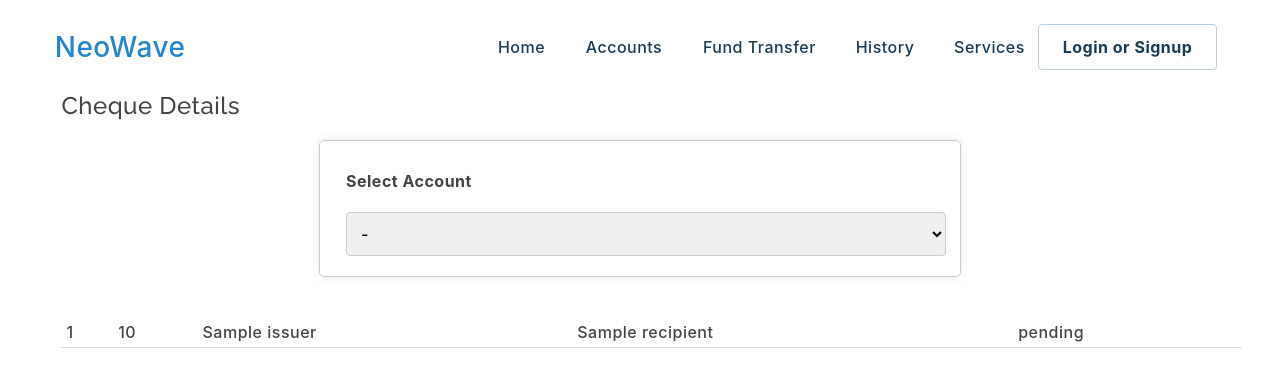
After one commit to thepritamshaw/onlinebankingsystem, a Django app: template templates/cheque.html in a window 1280 px wide. The commit adds this page. Shown: the top 387 px of the page. Run offline with Django 3.2, Linux system fonts and the light colour scheme; the template is opened without the code that fills it: most values are stand-ins (such as "Sample title", 1, 10 or a date in 2020).

Commit message:
user can see cheque details, but not sop it as of now

```diff
--- a/neowave/urls.py
+++ b/neowave/urls.py
@@ -13,4 +13,5 @@ urlpatterns = [
 	path('get_beneficiary_name/', views.get_beneficiary_name, name='get_beneficiary_name'),
 	path('transaction_history', views.transaction_history, name= 'transaction_history'),
 	path('userdetails', views.userdetails, name= 'userdetails'),
+    path('cheque_details', views.cheque_details, name='cheque_details'),
 ]
--- a/templates/base.html
+++ b/templates/base.html
@@ -44,7 +44,7 @@
 						<li class="dropdown nav-menu-item">Services
 							<ul class="dropdown-menu">
 								<li><a href="/userdetails">Update Profile</a></li>
-								<li><a href="#">DD2</a></li>
+								<li><a href="/cheque_details">Cheques</a></li>
 								<li><a href="#">DD3</a></li>
 								<li><a href="#">DD4</a></li>
 								<li><a href="#">DD5</a></li>
--- /dev/null
+++ b/templates/cheque.html
@@ -0,0 +1,81 @@
+{% extends 'base.html' %}
+<head>
+	{% block title %}
+	<title>Log in to your Account- NeoWave Bank</title>
+	{% endblock %}
+
+	{% block stylecontent %}
+		<style>
+			table {
+				border-collapse: collapse;
+				width: 100%;
+			}
+
+			th, td {
+				padding: 5px;
+				text-align: left;
+				border-bottom: 1px solid #ddd;
+			}
+
+			th {
+				background-color: #f2f2f2;
+			}
+
+			.input {
+				margin-bottom: 1rem;
+			}
+		</style>
+	{% endblock %}
+</head>
+<body>
+	{% block bodycontent %}
+	<section>
+		<div class="container">
+			<div class="content">
+				<h1>Cheque Details</h1>
+
+				<form id="account_form" method="GET" action="{% url 'cheque_details' %}">
+					<p class="input">Select Account</p>
+					<select name="account_select" id="account_select" onchange="selectAccount()">
+						<option value="" {% if not selected_account %}selected{% endif %}>-</option>
+						{% for account in accounts %}
+							<option value="{{ account.account_number }}" {% if account == selected_account %}selected{% endif %}>{{ account.account_number }}</option>
+						{% endfor %}
+					</select>
+				</form><br>
+
+				<table id="cheque_table">
+					{% if selected_account %}
+						<thead>
+							<tr>
+								<th>Cheque Number</th>
+								<th>Amount</th>
+								<th>Issuer</th>
+								<th>Recipient</th>
+								<th>Status</th>
+							</tr>
+						</thead>
+					{% endif %}
+					<tbody>
+						{% for cheque in cheques reversed %}
+						<tr>
+							<td>{{ cheque.cheque_number }}</td>
+							<td>{{ cheque.amount }}</td>
+							<td>{{ cheque.issuer }}</td>
+							<td>{{ cheque.recipient }}</td>
+							<td>{{ cheque.status }}</td>
+						</tr>
+						{% endfor %}
+					</tbody>
+				</table>
+
+				<script>
+					function selectAccount() {
+						document.getElementById("account_form").submit();
+					}
+				</script>
+			</div>
+		</div>
+	</section>
+	{% endblock%}
+</body>
--- a/templates/transaction_history.html
+++ b/templates/transaction_history.html
@@ -97,7 +97,6 @@
 		</div>
 	</section>
 	<script>
-		// Function to submit the form when an account is selected
 		function selectAccount() {
 			document.getElementById("account_form").submit();
 		}
```
Also changed, not shown: neowave/views.py (+14 -1 lines), db.sqlite3, 1 other file.
